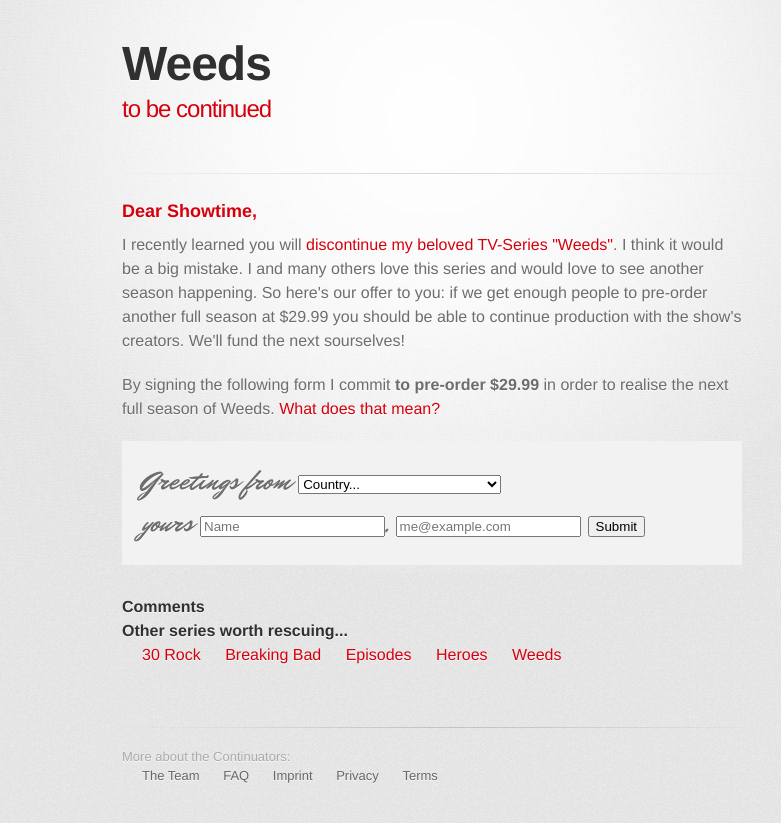
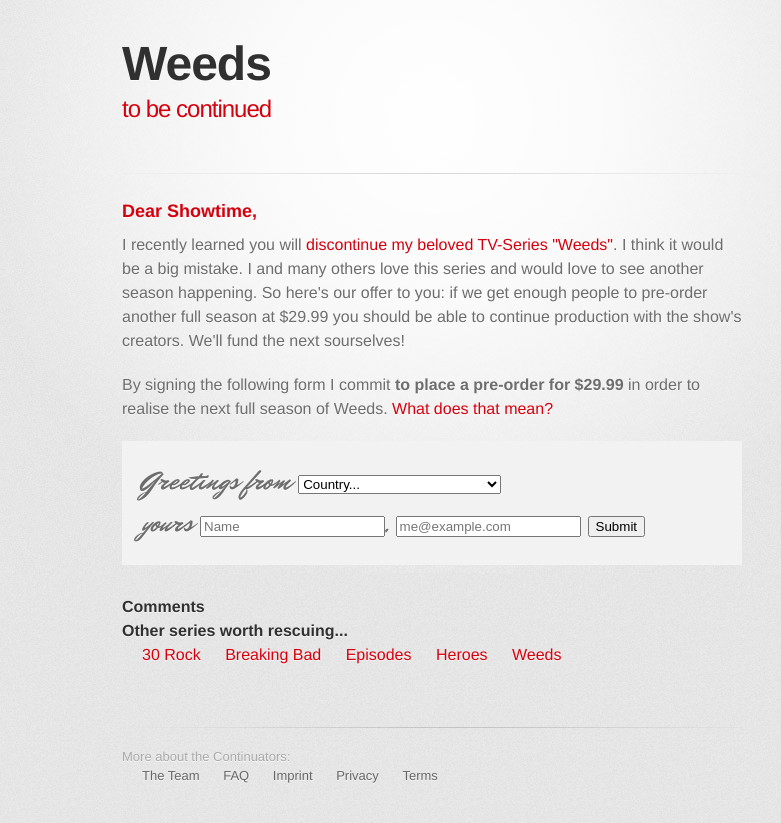
Before and after one commit to gnunicorn/continuators, a Jekyll site: the page built from weeds.md, in a window 1280 px wide. Shown: the top 823 px of the page, without its empty margins (208-989 px from the left). Built offline with Jekyll 4.4.1, drawn with Linux system fonts in a browser that asks for light colours; nearby versions of some CDN libraries; some web fonts are replaced.

Commit message:
Update _layouts/series.html

```diff
--- a/_layouts/series.html
+++ b/_layouts/series.html
@@ -11,7 +11,7 @@
 
   {{ content }}
 
-  <p>By signing the following form I commit <strong>to pre-order {% if page.custom_price %} {{custom_price}} {% else %}$29.99{% endif %}</strong> in order to realise the next full season of {{page.series_name}}. <a href="/faq.html">What does that mean?</a></p>
+  <p>By signing the following form I commit <strong>to place a pre-order for {% if page.custom_price %} {{custom_price}} {% else %}$29.99{% endif %}</strong> in order to realise the next full season of {{page.series_name}}. <a href="/faq.html">What does that mean?</a></p>
 
 
   <form id="series-signup" action="https://docs.google.com/spreadsheet/formResponse?formkey=dFFWaEpQX1V2Ti1xRW4zZHZ2c0wtUXc6MA" method="POST" style="font-family: 'Mr Dafoe'; font-size: 28px" onsubmit="return false;">
```
